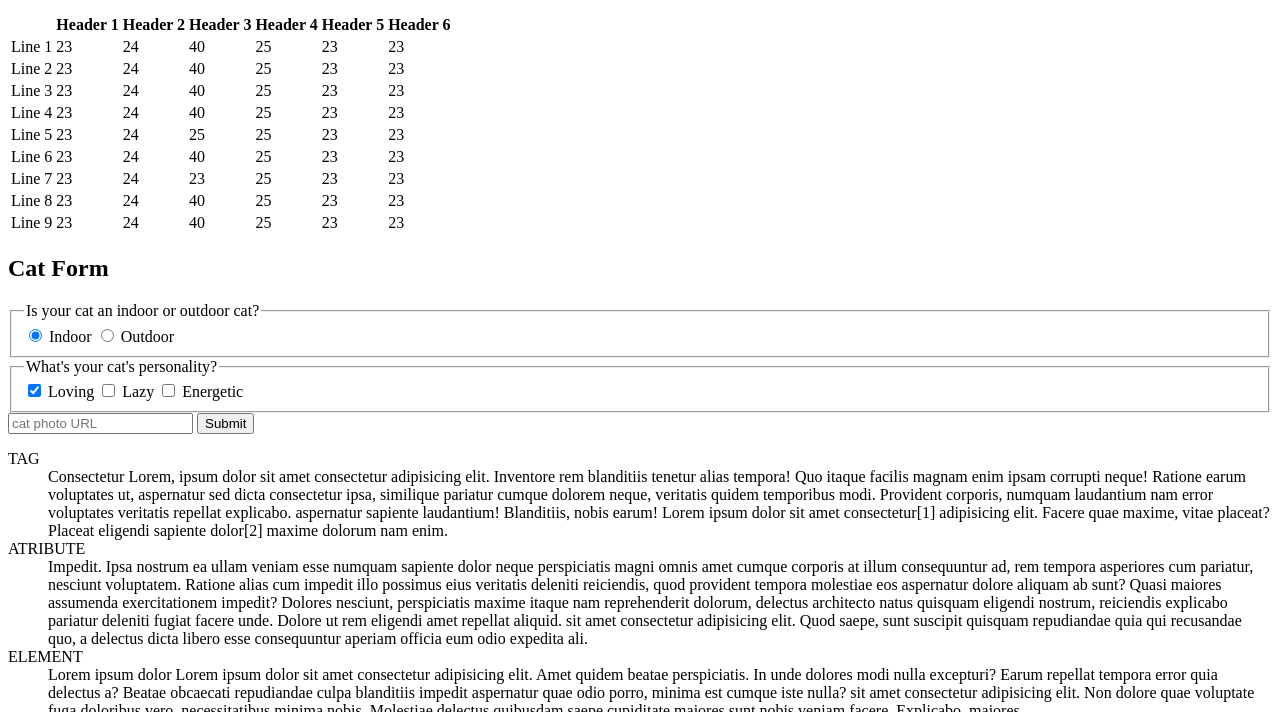
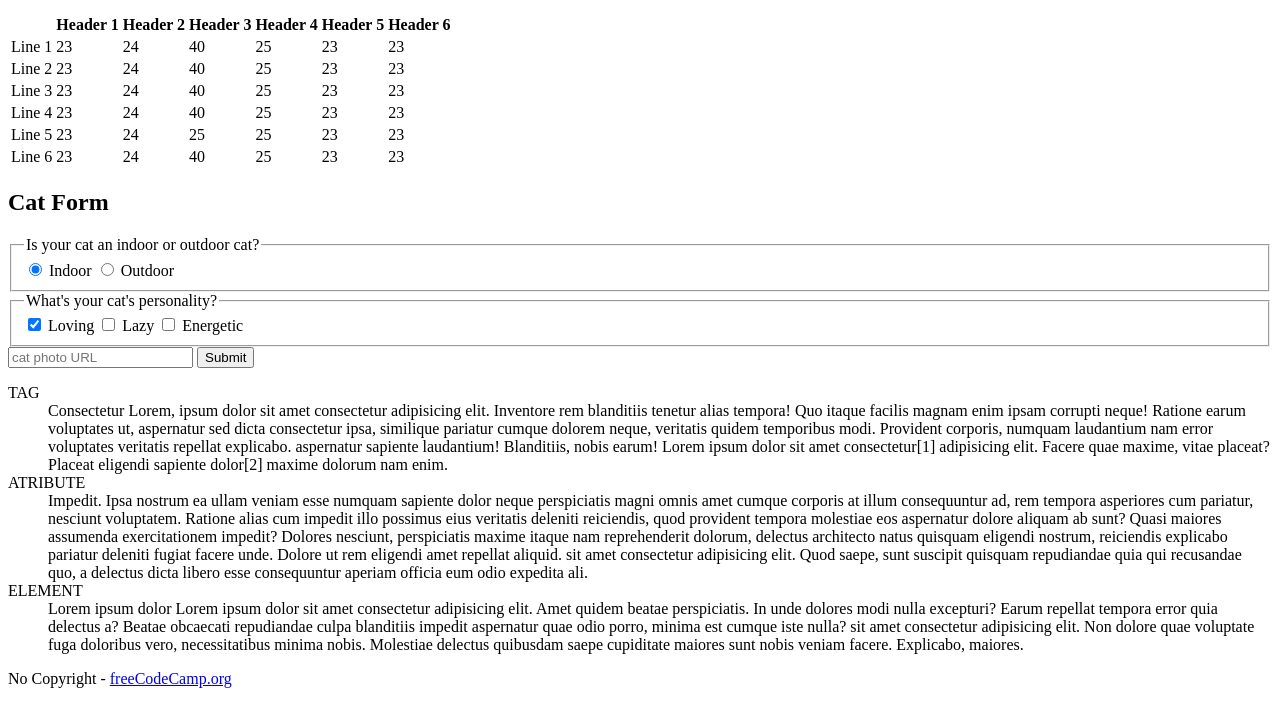
Before and after one commit to Pasechnyktanya/HTML, a plain HTML site: page index.html in a window 1280 px wide. Shown: the part 1812-2524 px from the top of the page. Drawn offline with Linux system fonts and the light colour scheme.

Commit message:
Changed table

```diff
--- a/index.html
+++ b/index.html
@@ -9,15 +9,16 @@
 </head>
 
 <body>
+  <header>
     <h1>CatPhotoApp</h1>
-  <main>
     <section>
       <h2>Cat Photos</h2>
-      <!-- TODO: Add link to cat photos -->
       <p>Click here to view more <a target="_blank" href="https://freecatphotoapp.com">cat photos</a>.</p>
       <a href="https://freecatphotoapp.com"><img
           src="http://zelenvsit.cx.ua/wp-content/uploads/2019/07/lvm2-37571.png"></a>
     </section>
+  </header>
+  <main>
     <section>
       <h3>Cat Lists</h3>
       <div>
@@ -28,7 +29,8 @@
           (airplanes,
           helicopters) and spacecraft.<mark>[2]</mark></p>
         <p>Land vehicles are classified broadly by what is used to apply steering and drive forces against the ground:
-        wheeled, tracked, railed or skied. ISO 3833-1977 is the standard, also internationally used in legislation, for
+          wheeled, tracked, railed or skied. ISO 3833-1977 is the standard, also internationally used in legislation,
+          for
           road vehicles types, terms and definitions.<mark>[3]</mark></p>
         <hr>
         <p><strong>[1]</strong> - "vehicle, n.", OED Online, Oxford University Press, November 2010</p>
@@ -134,33 +136,6 @@
             <td>23</td>
             <td>23</td>
           </tr>
-            <tr>
-                <td>Line 7</td>
-                <td>23</td>
-                <td>24</td>
-                <td>23</td>
-                <td>25</td>
-                <td>23</td>
-                <td>23</td>
-            </tr>
-            <tr>
-                <td>Line 8</td>
-                <td>23</td>
-                <td>24</td>
-                <td>40</td>
-                <td>25</td>
-                <td>23</td>
-                <td>23</td>
-            </tr>
-            <tr>
-                <td>Line 9</td>
-                <td>23</td>
-                <td>24</td>
-                <td>40</td>
-                <td>25</td>
-                <td>23</td>
-                <td>23</td>
-            </tr>
         </tbody>
       </table>
     </div>
```
Lines whose indentation alone changed are shown as unchanged.
